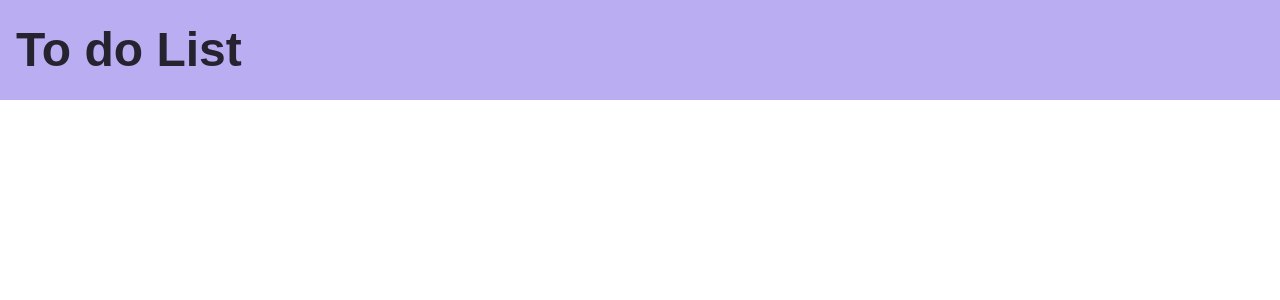
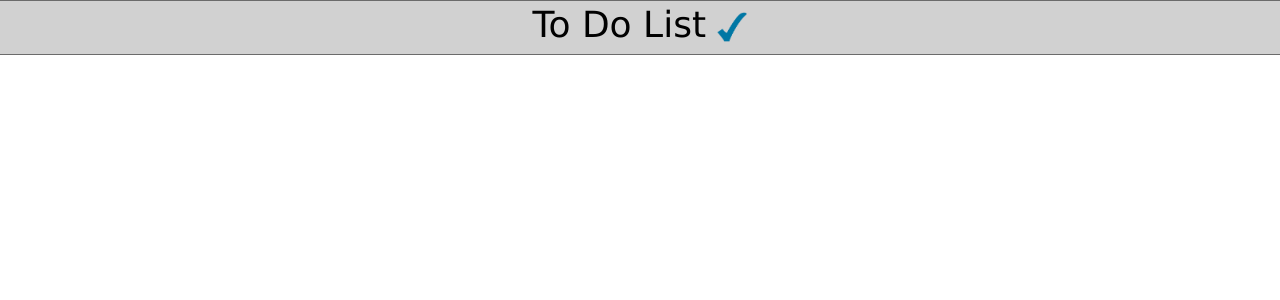
Before and after one commit to fgoesfer/to_do_list, a Django app: page / in a window 1280 px wide. Shown: the top 300 px of the page. Run offline with Django 3.2, Linux system fonts and the light colour scheme; some libraries are stand-ins or nearby versions.

Commit message:
Header design closing

```diff
--- a/todo/main/static/css/style.css
+++ b/todo/main/static/css/style.css
@@ -1,19 +1,24 @@
-body {
-    background: #cecece;
+
+.color-me{
+    font-size: 36px;
+    font-family: 'Lucida Sans', 'Lucida Sans Regular', 'Lucida Grande', 'Lucida Sans Unicode', Geneva, Verdana, sans-serif;
+    font-weight: 300;
+    color:rgb(0, 0, 0);
+
 }
 
-.navbar-custom {
-    background: #baadf1;
-    height: 100px;
+.myhead{
+    background-color: rgba(180, 180, 180, 0.616);
+    opacity: 1.0;
+    border-bottom: double;
+    border-top: double;
+    border-color: rgb(107, 107, 107);
+    border-width: 1px;
 }
 
-/* change the brand and text color */
-.navbar-custom .navbar-brand,
-.navbar-custom .navbar-text {
-    color: rgba(0, 0, 0, 0.8);
-    font-size: 48px;
-    font-weight: 700;
-    font-family: sans-serif;
-    text-align: center;
+/* .head-border{
+    border-bottom: double;
+    border-color: rgb(107, 107, 107);
+    border-width: 1px;
 
-}
+} */
--- a/todo/main/templates/base.html
+++ b/todo/main/templates/base.html
@@ -8,21 +8,36 @@
         <meta name='viewport'
         content='width=device-width, initial-scale=1'/>
 
-        <link rel="stylesheet" href="{% static "css/style.css" %}">
+        <link rel="stylesheet" href="https://stackpath.bootstrapcdn.com/bootstrap/4.4.1/css/bootstrap.min.css" integrity="sha384-Vkoo8x4CGsO3+Hhxv8T/Q5PaXtkKtu6ug5TOeNV6gBiFeWPGFN9MuhOf23Q9Ifjh" crossorigin="anonymous">
+
+        <script src="https://code.jquery.com/jquery-3.4.1.slim.min.js" integrity="sha384-J6qa4849blE2+poT4WnyKhv5vZF5SrPo0iEjwBvKU7imGFAV0wwj1yYfoRSJoZ+n" crossorigin="anonymous"></script>
+        <script src="https://cdn.jsdelivr.net/npm/popper.js@1.16.0/dist/umd/popper.min.js" integrity="sha384-Q6E9RHvbIyZFJoft+2mJbHaEWldlvI9IOYy5n3zV9zzTtmI3UksdQRVvoxMfooAo" crossorigin="anonymous"></script>
+        <script src="https://stackpath.bootstrapcdn.com/bootstrap/4.4.1/js/bootstrap.min.js" integrity="sha384-wfSDF2E50Y2D1uUdj0O3uMBJnjuUD4Ih7YwaYd1iqfktj0Uod8GCExl3Og8ifwB6" crossorigin="anonymous"></script>
+
+        <link rel="stylesheet" href="{% static 'css/style.css' %}">
     </head>
 
-    <link rel="stylesheet" href="https://stackpath.bootstrapcdn.com/bootstrap/4.4.1/css/bootstrap.min.css"
-    integrity="sha384-Vkoo8x4CGsO3+Hhxv8T/Q5PaXtkKtu6ug5TOeNV6gBiFeWPGFN9MuhOf23Q9Ifjh" crossorigin="anonymous">
 
-    <script src="https://code.jquery.com/jquery-3.4.1.slim.min.js" integrity="sha384-J6qa4849blE2+poT4WnyKhv5vZF5SrPo0iEjwBvKU7imGFAV0wwj1yYfoRSJoZ+n" crossorigin="anonymous"></script>
-    <script src="https://cdn.jsdelivr.net/npm/popper.js@1.16.0/dist/umd/popper.min.js" integrity="sha384-Q6E9RHvbIyZFJoft+2mJbHaEWldlvI9IOYy5n3zV9zzTtmI3UksdQRVvoxMfooAo" crossorigin="anonymous"></script>
-    <script src="https://stackpath.bootstrapcdn.com/bootstrap/4.4.1/js/bootstrap.min.js" integrity="sha384-wfSDF2E50Y2D1uUdj0O3uMBJnjuUD4Ih7YwaYd1iqfktj0Uod8GCExl3Og8ifwB6" crossorigin="anonymous"></script>
+
+    <!-- <header class="blog-header py-3 navbar-custom" >
+        <div class="row flex-nowrap align-items-center">
+          <div class="col-12 text-center myhead">
+            <h1><a href="/">Django Girls Blog</a></h1>
+          </div>
+        </div>
+      </header> -->
+
+
 
     <body>
+        <header>
 
-        <nav class="navbar-custom navbar">
-            <a class="navbar-brand " href="#">To do List</a>
-        </nav>
+            <div class="col-12 text-center myhead">
+                <h1 class="color-me" href="#" style="margin-top: 2px;"> To Do List
+                    <img src="static/images/check.png" width="30" height="30">
+                </h1>
+            </div>
+        </header>
 
         {% block content %}{% endblock content %}
     </body>
--- a/todo/main/urls.py
+++ b/todo/main/urls.py
@@ -18,6 +18,6 @@ from django.urls import path
 from . import views
 
 urlpatterns = [
-    path('admin/', admin.site.urls),
+    #path('admin/', admin.site.urls),
     path('', views.home, name='home')
 ]
--- a/todo/mysite/settings.py
+++ b/todo/mysite/settings.py
@@ -120,5 +120,5 @@ USE_TZ = True
 STATIC_URL = '/static/'
 
 STATICFILES_DIRS = (
-    os.path.join(BASE_DIR, 'main//static'),
+    os.path.join(BASE_DIR, 'main\\static'),
 )
```
Also changed, not shown: todo/main/static/images/check.png (added).
